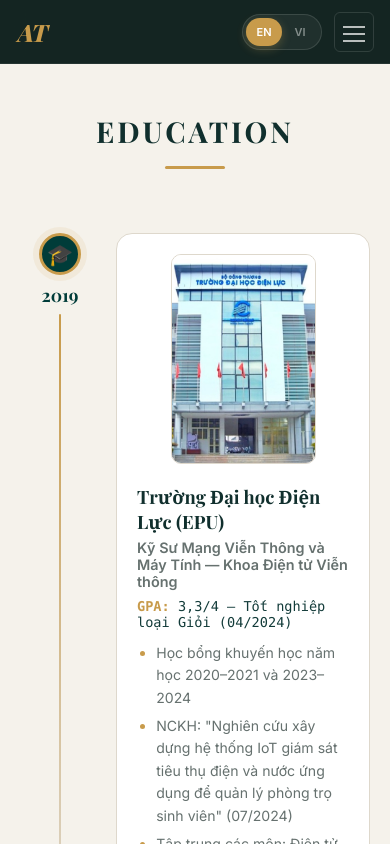
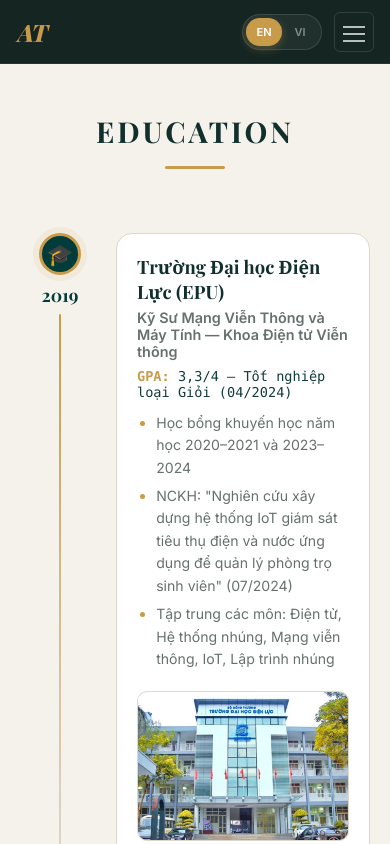
Before and after one commit to profilethinhbi/doanhthinh, a React (Vite) app: page /education in a window 390 px wide. Built offline with nearby package versions, Linux system fonts and the light colour scheme; a web font is replaced by a local one.

Commit message:
feat: replace education images with EPU building photo and update card styles to landscape aspect ratio

```diff
--- a/src/pages/education/EducationPage.css
+++ b/src/pages/education/EducationPage.css
@@ -181,8 +181,8 @@
 /* Thumbnail image */
 .edu-card-img {
   flex-shrink: 0;
-  width: 145px;
-  height: 210px;
+  width: 200px;
+  height: 125px;
   border-radius: var(--radius);
   overflow: hidden;
   border: 1px solid var(--color-border);
@@ -192,7 +192,7 @@
   width: 100%;
   height: 100%;
   object-fit: cover;
-  object-position: center top;
+  object-position: center center;
 }
 
 /* =========================================
@@ -219,14 +219,14 @@
   }
 
   .edu-card {
-    flex-direction: column-reverse; /* Put image at the top or bottom, column-reverse puts text top and image bottom, or column puts image top */
+    flex-direction: column;
     gap: 1.25rem;
     padding: 1.25rem;
   }
 
   .edu-card-img {
-    width: 145px;
-    height: 210px;
-    align-self: center;
+    width: 100%;
+    height: 150px;
+    align-self: stretch;
   }
 }
```
